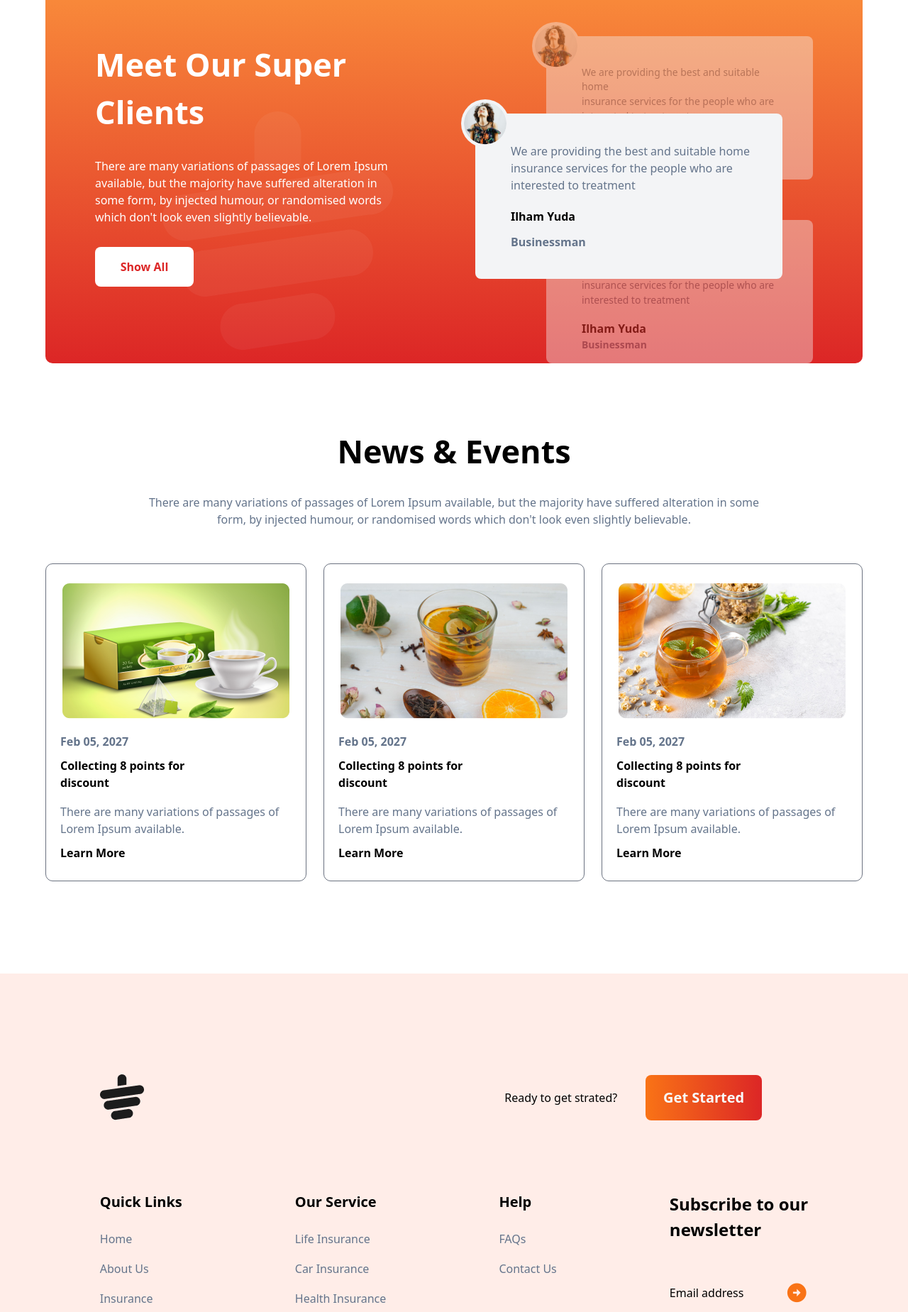
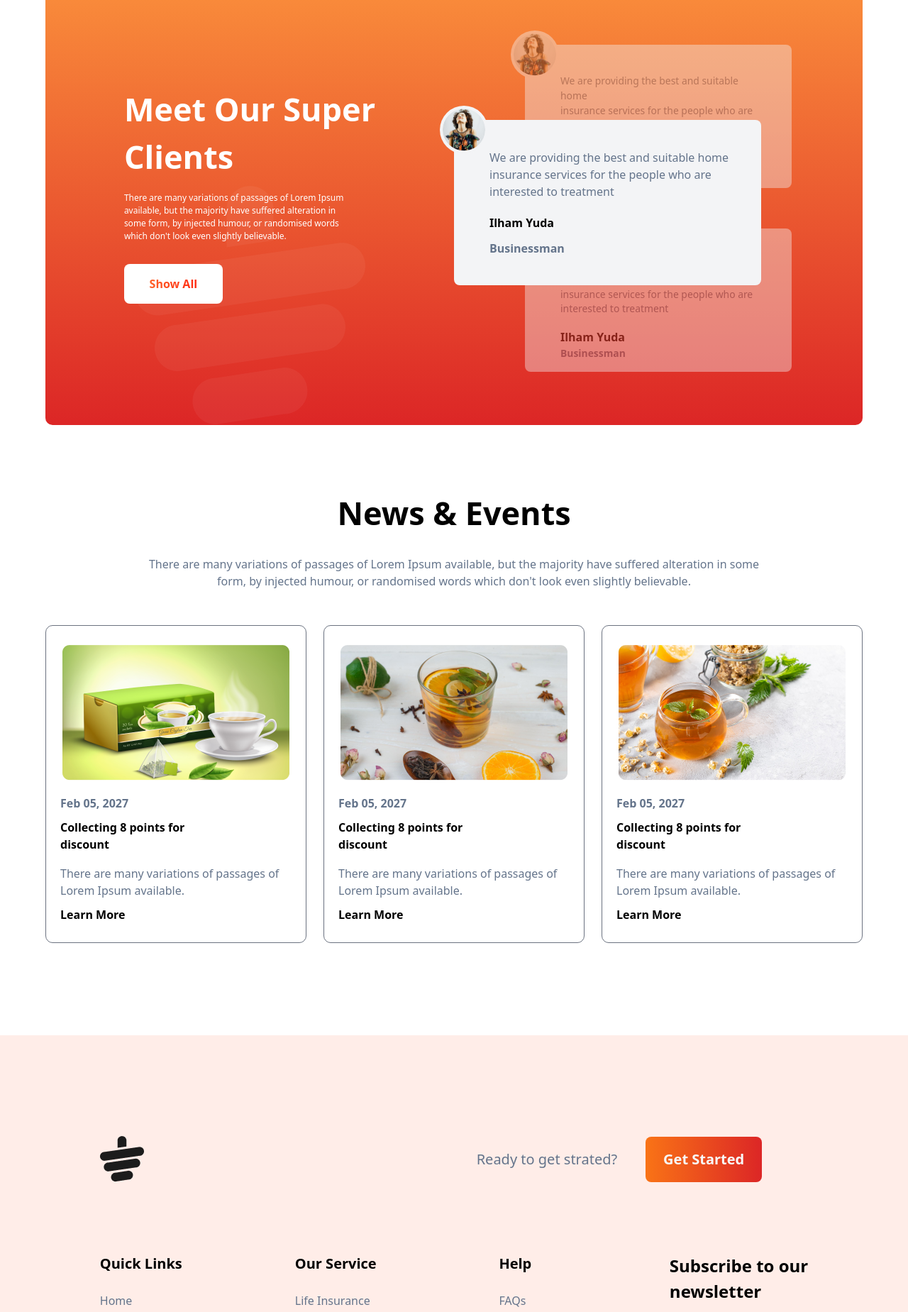
Before and after one commit to AHMEDTASRIFABDULLAH/tea-house, a plain HTML site: page index.html in a window 1280 px wide. Shown: the part 2260-4109 px from the top of the page at 71% size. Drawn offline with nearby package versions, Linux system fonts and the light colour scheme.

Commit message:
tea project done

```diff
--- a/index.html
+++ b/index.html
@@ -201,34 +201,45 @@
       <!-- tea-section End -->
       <!-- Hard-section ----->
       <section
-        class="hard mt-[130px] min-[320px]:justify-center min-[320px]:items-center min-[320px]:flex-col flex justify-between bg-gradient-to-t bg-orange-400 from-red-600 rounded-[10px] mt-[130px lg:flex-row ]"
+        class="hard min-[320px]:flex-col min-[320px]:pt-[80px] lg:pt-0 h-[650px] mt-[130px] flex bg-gradient-to-t bg-orange-400 from-red-600 rounded-[10px] mt-[130px lg:flex-row min-[320px]:pb-[650px] lg:pb-0"
       >
         <div
-          class="h-left min-[320px]:w-[100%] min-[320px]:pt-[90px] pt-[155px] min-[320px]:pb-[90px] pb-[154px] pl-[70px] min-[320px]:pr-[40px] w-[50%] bg-[url('/images/bg_cup.png')] bg-no-repeat bg-bottom"
+          class="w-[50%] min-[320px]:w-[100%] lg:w-[50%] h-leftfather flex justify-center items-center bg-[url('/images/bg_cup.png')] bg-no-repeat bg-bottom"
         >
+          <div class="h-left">
             <h1
-            class="text-[45px] min-[320px]:text-[35px] md:text-[45px] font-bold text-white"
+              class="text-[45px] min-[320px]:text-[30px] md:text-[45px] lg:text-[45px] font-bold text-white"
             >
               Meet Our Super <br />
               Clients
             </h1>
-          <p class="mt-[30px] text-white text-[16px]">
+            <p
+              class="mt-[30px] min-[320px]:mt-[15px] min-[320px]:text-[12px] text-white text-[16px]"
+            >
               There are many variations of passages of Lorem Ipsum <br />
               available, but the majority have suffered alteration in <br />
               some form, by injected humour, or randomised words <br />
               which don't look even slightly believable.
             </p>
+            <a
+              href=""
+              class="w-[139px] h-[56px] mt-[30px] bg-white font-bold rounded-lg block"
+            >
               <button
-            class="w-[139px] h-[56px] mt-[30px] bg-white font-bold text-red-600 rounded-lg"
+                class="w-[139px] h-[56px] rounded-lg text-transparent bg-clip-text bg-gradient-to-r from-[#FF7D33] to-[#FF0E06]"
               >
                 Show All
               </button>
+            </a>
           </div>
+        </div>
+
         <div
-          class="md:w-[50%] min-[320px]:w-[100%] h-right pr-[70px] pt-[102px] w-[50%] pl-[50px] relative"
+          class="w-[50%] min-[320px]:w-[100%] lg:w-[50%] h-right-father flex justify-center items-center relative"
         >
+          <div class="h-right min-[320px]:mt-[40px]">
             <div
-            class="review mb-[57px] opacity-[0.4] pl-[50px] pt-[41px] rounded-[8px] w-[376.03px] h-[202px] pr-[36px] bg-gray-100 relative"
+              class="review mb-[57px] opacity-[0.4] pl-[50px] pt-[41px] rounded-[8px] min-[320px]:w-[300px] w-[376.03px] h-[202px] lg:h-[202px] lg:w-[376px] min-[320px]:h-[250px] pr-[36px] bg-gray-100 relative"
             >
               <p class="text-[13.89px] text-slate-500">
                 We are providing the best and suitable home <br />
@@ -250,7 +261,7 @@
               </div>
             </div>
             <div
-            class="review opacity-[0.4] pl-[50px] pt-[41px] rounded-[8px] w-[376.03px] h-[202px] bg-gray-100 relative pr-[36px]"
+              class="review min-[320px]:hidden lg:block opacity-[0.4] pl-[50px] pt-[41px] rounded-[8px] w-[376.03px] h-[202px] bg-gray-100 relative pr-[36px]"
             >
               <p class="text-[13.89px] text-slate-500">
                 We are providing the best and suitable home <br />
@@ -273,20 +284,20 @@
             </div>
             <!-- jhmela -->
             <div
-            class="cover absolute xl:left-[-50px] top-[211px] left-[-50px] min-[320px]:left-[26px]"
+              class="min-[320px]:hidden lg:block cover absolute top-[205px] lg:top-[220px] left-[0px]"
             >
               <div
-              class="review min-[320px]:w-[300px] min-[320px]:h-[200px] pl-[50px] pt-[41px] rounded-[8px] w-[433px] h-[233px] bg-gray-100 lg:w-[380px] xl:w-[433px] xl:h-[233px] relative"
+                class="review min-[320px]:w-[300px] min-[320px]:h-[200px] pl-[50px] pt-[41px] rounded-[8px] w-[433px] h-[233px] bg-gray-100 lg:w-[433px] lg:h-[233px] relative"
               >
                 <p
-                class="text-[16px] min-[320px]:text-[12px] xl:text-[16px] text-slate-500"
+                  class="text-[16px] min-[320px]:text-[12px] lg:text-[16px] text-slate-500"
                 >
                   We are providing the best and suitable home <br />
                   insurance services for the people who are <br />
                   interested to treatment
                 </p>
                 <h1
-                class="xl:mt-[20px] min-[320px]:mt-[12px] font-bold text-[16px]"
+                  class="lg:mt-[20px] min-[320px]:mt-[12px] font-bold text-[16px]"
                 >
                   Ilham Yuda
                 </h1>
@@ -307,6 +318,7 @@
               </div>
             </div>
             <!-- jhmela end -->
+          </div>
         </div>
       </section>
       <!-- Hard-section End -->
@@ -386,10 +398,16 @@
     <!-- footer -->
     <footer class="mx-auto w-[100%] mt-[130px] bg-[#FFEDE8]">
       <div class="footer-father mx-auto max-w-[78%] pt-[142px]">
-        <div class="fast-part flex justify-between items-center pr-[65px]">
+        <div
+          class="fast-part flex justify-between items-center min-[320px]:pr-0 xl:pr-[65px]"
+        >
           <img class="max-[500px]:pr-[20px]" src="images/cup.png" alt="" />
           <div class="btn flex items-center gap-[40px] max-[500px]:gap-[10px]">
-            <p>Ready to get strated?</p>
+            <p
+              class="min-[320px]:hidden lg:block text-[20px] font-medium text-slate-500"
+            >
+              Ready to get strated?
+            </p>
             <button
               class="w-[164px] h-[64px] text-[20px] bg-gradient-to-r from-orange-500 bg-red-600 font-bold text-slate-50 rounded-lg"
             >
@@ -398,7 +416,9 @@
           </div>
         </div>
         <div class="part-two">
-          <div class="text flex justify-between pt-[100px]">
+          <div
+            class="text flex justify-between max-[400px]:flex-col pt-[100px]"
+          >
             <div class="one max-[500px]:hidden">
               <h1 class="text-[20px] font-semibold pb-[25px]">Quick Links</h1>
               <p class="text-[16px] font-medium text-slate-500 pb-[18px]">
@@ -425,7 +445,9 @@
               <p class="text-[16px] font-medium text-slate-500 pb-[18px]">
                 Health Insurance
               </p>
-              <p class="text-[16px] font-medium text-slate-500">
+              <p
+                class="text-[16px] max-[400px]:pb-[20px] font-medium text-slate-500"
+              >
                 House Insurance
               </p>
             </div>
@@ -458,7 +480,7 @@
         </div>
       </div>
       <div
-        class="rights w-[100%] flex justify-center items-center pb-[130px] pt-[47px]"
+        class="rights w-[100%] flex justify-center items-center pb-[130px] max-[400px]:pb-[50px] pt-[47px]"
       >
         <h1>© 2027 UIDesign.to - All rights reserved.</h1>
       </div>
```
Lines whose indentation alone changed are shown as unchanged.
